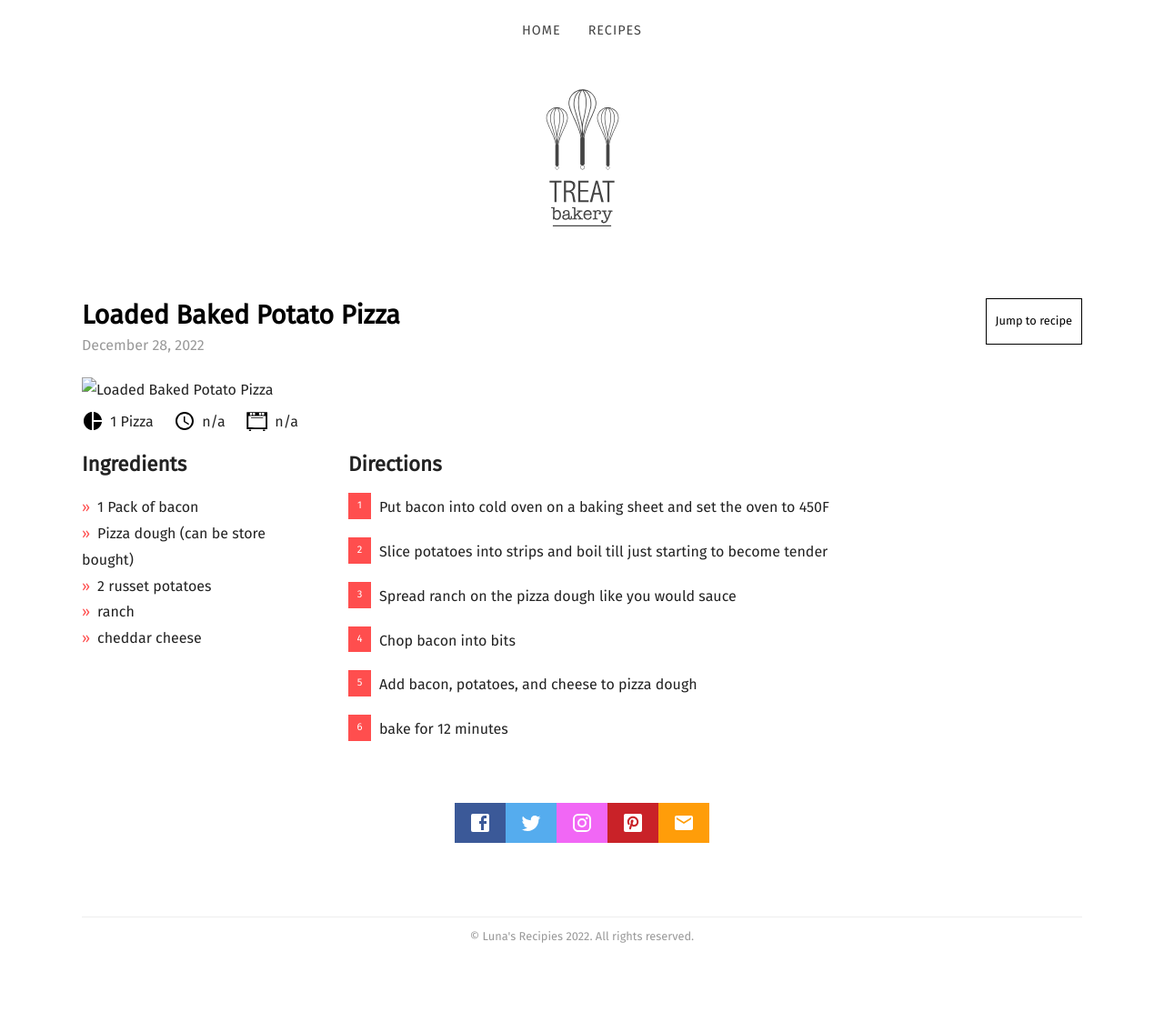
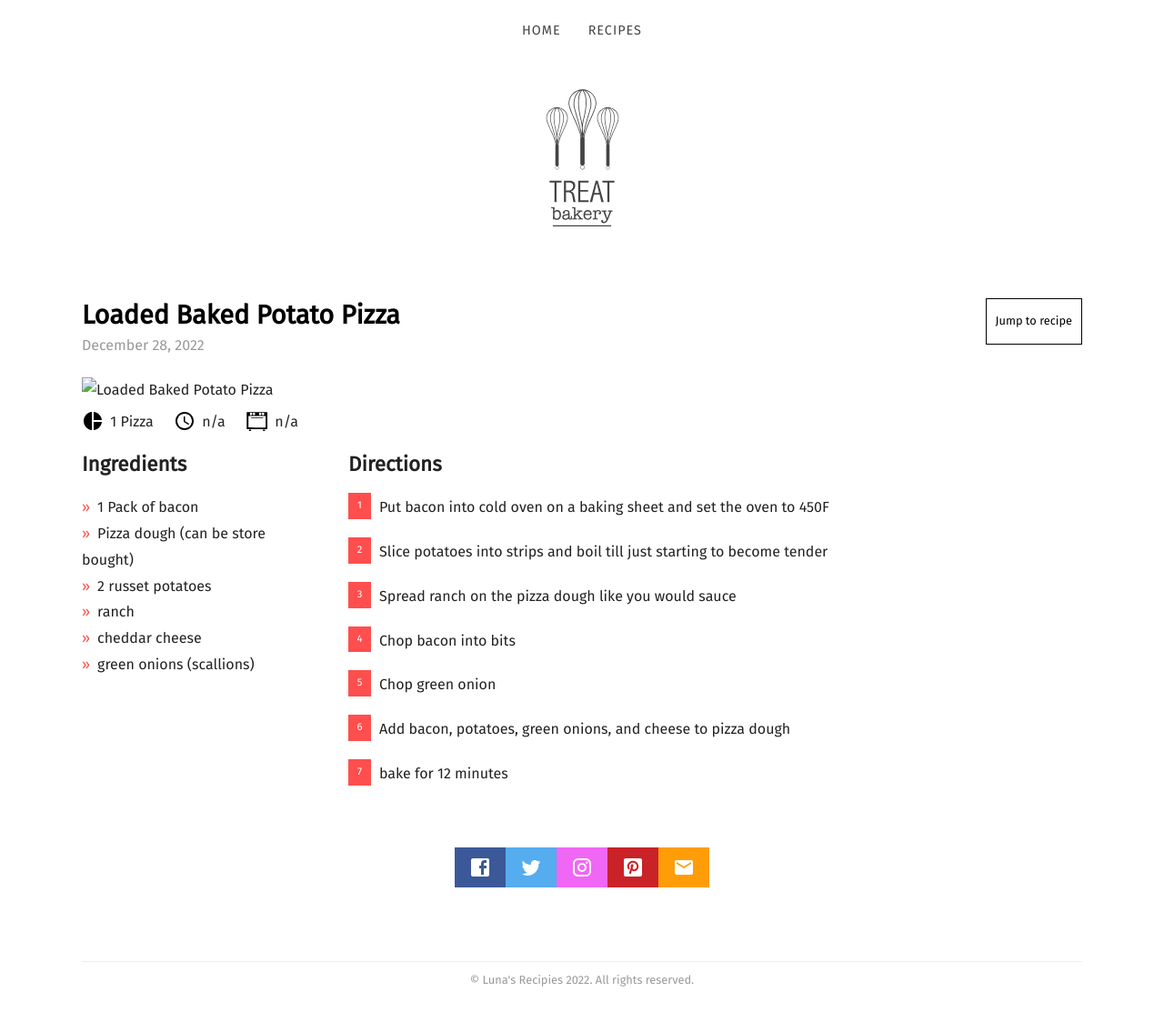
Before and after one commit to Luna-za-tuna/Personal_Recipe, a Jekyll site: the page built from _posts/2022-12-28-loaded-baked-potato-pizza.md, in a window 1280 px wide and 1113 px high. Shown: the whole window at 91% size. Built offline with Jekyll 4.4.1, drawn with Linux system fonts in a browser that asks for light colours; nearby versions of some CDN libraries; some web fonts are replaced.

Commit message:
updated baked potato pizza recipe

```diff
--- a/_posts/2022-12-28-loaded-baked-potato-pizza.md
+++ b/_posts/2022-12-28-loaded-baked-potato-pizza.md
@@ -15,11 +15,13 @@ recipe:
     * 2 russet potatoes
     * ranch
     * cheddar cheese
+    * green onions (scallions)
   directions_markdown: |-
     1. Put bacon into cold oven on a baking sheet and set the oven to 450F
     2. Slice potatoes into strips and boil till just starting to become tender
     3. Spread ranch on the pizza dough like you would sauce
     4. Chop bacon into bits
-    5. Add bacon, potatoes, and cheese to pizza dough
-    6. bake for 12 minutes
+    5. Chop green onion
+    6. Add bacon, potatoes, green onions, and cheese to pizza dough
+    7. bake for 12 minutes
 ---
```
